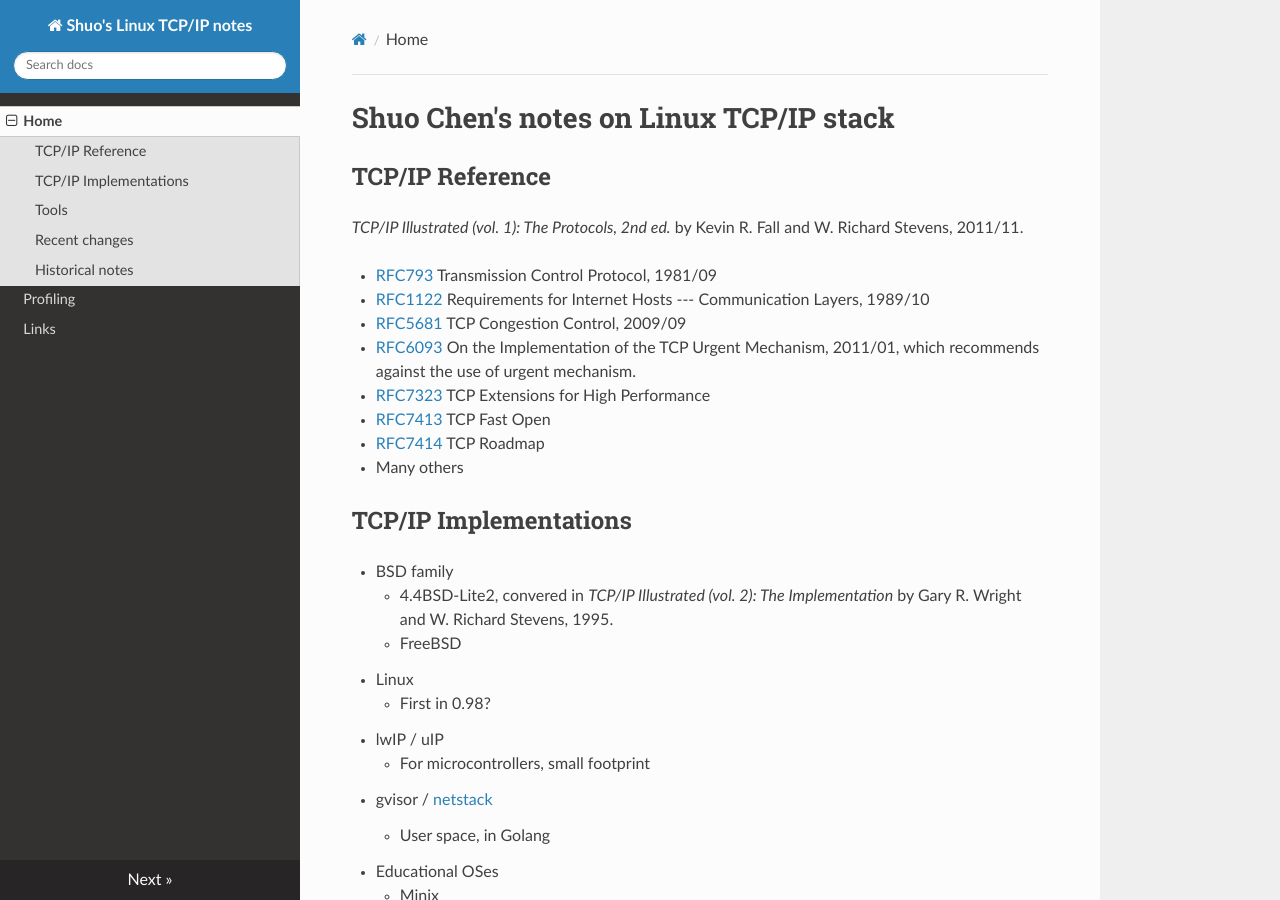
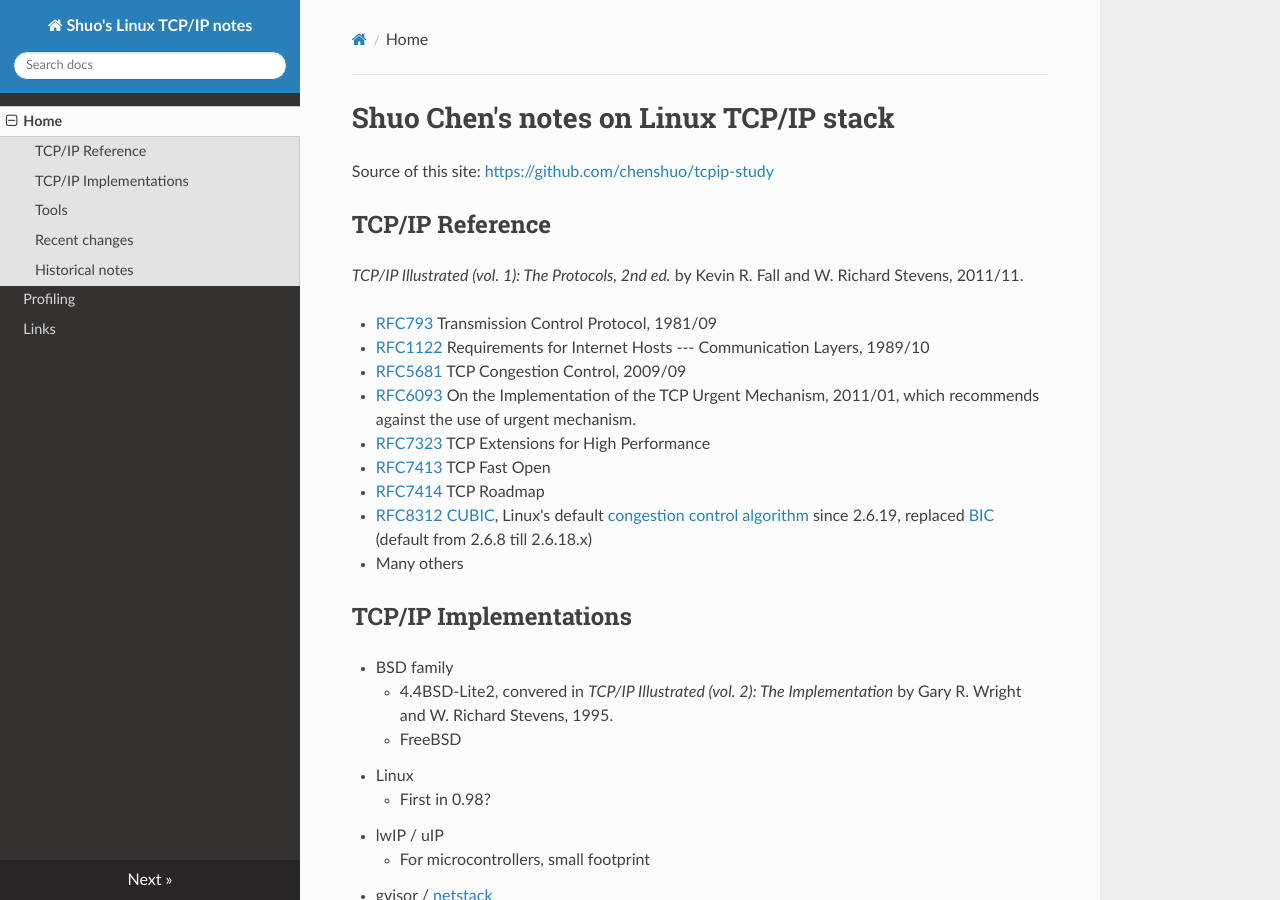
Before and after one commit to chenshuo/tcpip-study, an MkDocs documentation site: the page built from docs/index.md, in a window 1280 px wide and 900 px high. Built offline with MkDocs 1.6.1, drawn with Linux system fonts in a browser that asks for light colours; nearby versions of some CDN libraries.

```diff
--- a/docs/index.md
+++ b/docs/index.md
@@ -1,4 +1,6 @@
 # Shuo Chen's notes on Linux TCP/IP stack
+
+Source of this site: <https://github.com/chenshuo/tcpip-study>
 
 ## TCP/IP Reference
 
@@ -12,6 +14,9 @@ _TCP/IP Illustrated (vol. 1): The Protocols, 2nd ed._ by Kevin R. Fall and W. Ri
 * [RFC7323](https://tools.ietf.org/html/rfc7323) TCP Extensions for High Performance
 * [RFC7413](https://tools.ietf.org/html/rfc7414) TCP Fast Open
 * [RFC7414](https://tools.ietf.org/html/rfc7414) TCP Roadmap
+* [RFC8312](https://tools.ietf.org/html/rfc8312) [CUBIC](https://en.wikipedia.org/wiki/CUBIC_TCP),
+  Linux's default [congestion control algorithm](https://en.wikipedia.org/wiki/TCP_congestion_control) since 2.6.19,
+  replaced [BIC](https://en.wikipedia.org/wiki/BIC_TCP) (default from 2.6.8 till 2.6.18.x)
 * Many others
 
 ## TCP/IP Implementations
```
Also changed, not shown: docs/links.md (+5 -0 lines).
